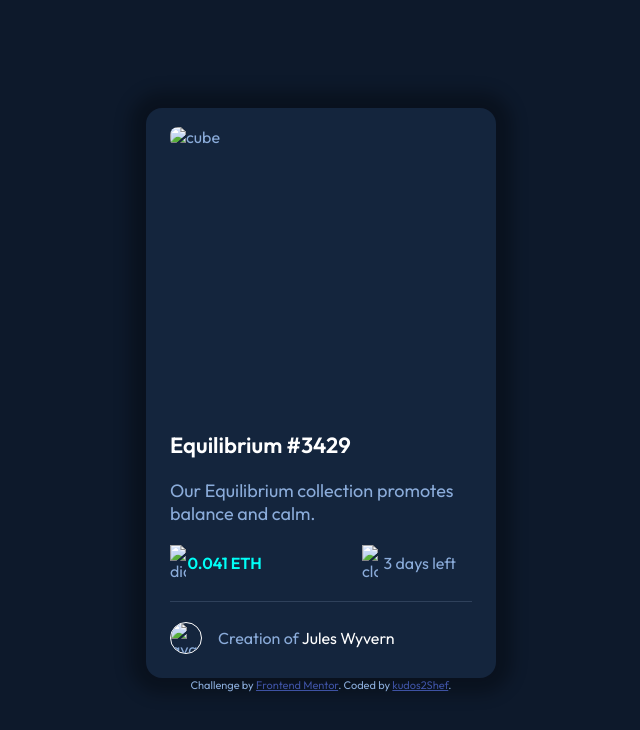
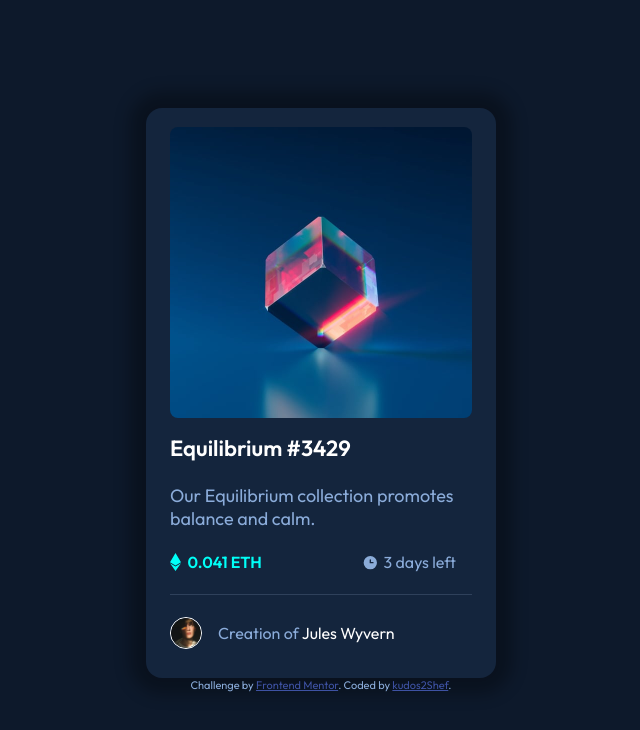
Before and after one commit to kudos2Shef/NFT-PREVIEW-CARD, a plain HTML site: page index.html in a window 1280 px wide. Shown: the whole page, without its empty margins (319-959 px from the left). Drawn offline with Linux system fonts and the light colour scheme.

Commit message:
Update index.html

```diff
--- a/index.html
+++ b/index.html
@@ -15,10 +15,10 @@
   <div class="container-out">
     <div class='container-in'>
       <div class="cube_container">
-      <img src="NFT PREVIEW CARD/images/image-equilibrium.jpg" id='cube' alt='cube'>
+      <img src="images/image-equilibrium.jpg" id='cube' alt='cube'>
 
       <dialog id='cube_hover'>
-        <img src="NFT PREVIEW CARD/images/icon-view.svg" id='view' alt='view' >
+        <img src="images/icon-view.svg" id='view' alt='view' >
       </dialog>
       </div>
 
@@ -28,13 +28,13 @@
      <div class="line_above">
 
       <span class="img_intro">
-        <img src="NFT PREVIEW CARD/images/icon-ethereum.svg" id='diamonds' alt='diamonds'>
+        <img src="images/icon-ethereum.svg" id='diamonds' alt='diamonds'>
          <span id='stats'> 0.041 ETH</span>
 
       </span>
 
       <span class="img_intro">
-        <img src="NFT PREVIEW CARD/images/icon-clock.svg" id='clock' alt="clock">
+        <img src="images/icon-clock.svg" id='clock' alt="clock">
          <span> 3 days left</span>
 
       </span>
@@ -42,7 +42,7 @@
         <div class="line">
         </div>
       <span class="jules">
-        <img src="NFT PREVIEW CARD/images/image-avatar.png" id='avatar' alt='avatar'>
+        <img src="images/image-avatar.png" id='avatar' alt='avatar'>
        <span> Creation of <span id='name'>Jules Wyvern</span></span>
 </span>
 
```
